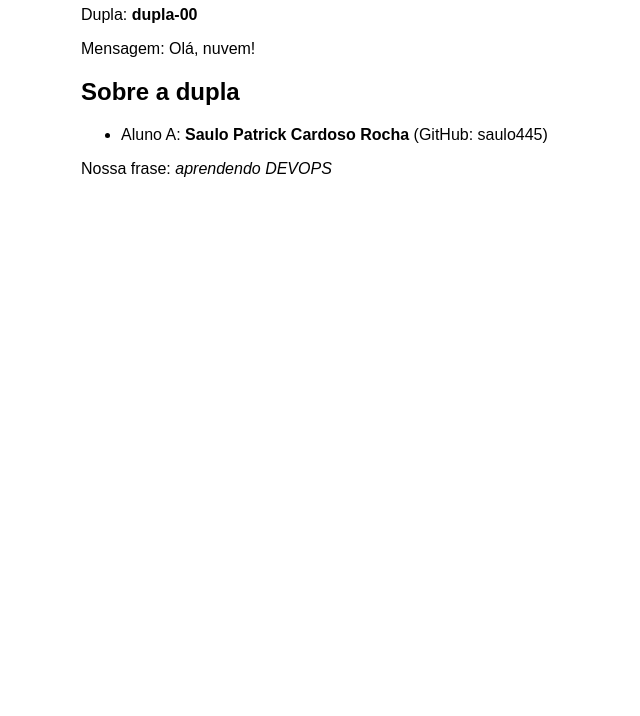
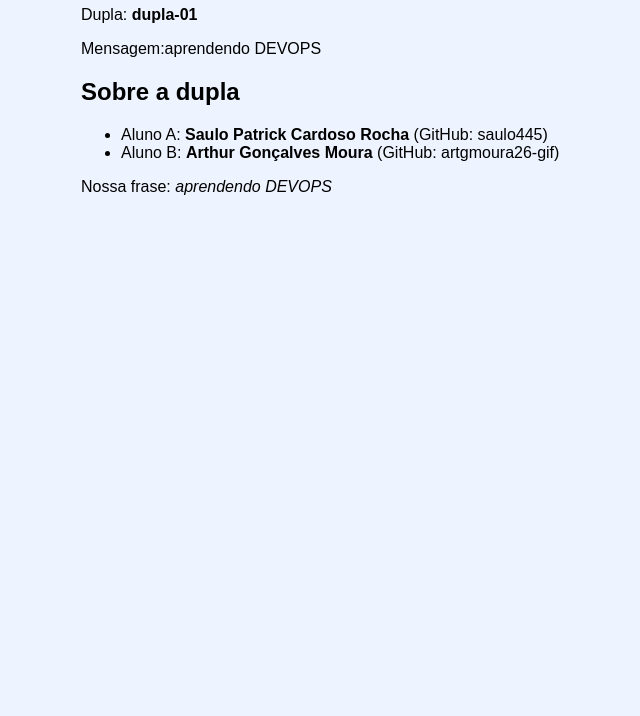
Before and after one commit to saulo445/projeto-devops-dupla-01, a plain HTML site: page site/index.html in a window 1280 px wide. Shown: the part 84-800 px from the top of the page, without its empty margins (239-879 px from the left). Drawn offline with Linux system fonts and the light colour scheme.

Commit message:
Aplica a variação da dupla

```diff
--- a/site/index.html
+++ b/site/index.html
@@ -6,17 +6,18 @@
  <title>Projeto DevOps</title>
  <style>
  body { font-family: sans-serif; max-width: 40rem; margin: 2rem auto; background:
-#ffffff; }
+#eef4ff; }
  h1 { color: teal; }
  </style>
 </head>
 <body>
  <h1>Projeto DevOps</h1>
- <p>Dupla: <strong>dupla-00</strong></p>
- <p>Mensagem: Olá, nuvem!</p>
+ <p>Dupla: <strong>dupla-01</strong></p>
+ <p>Mensagem:aprendendo DEVOPS</p>
  <h2>Sobre a dupla</h2>
  <ul>
  <li>Aluno A: <strong>Saulo Patrick Cardoso Rocha</strong> (GitHub: saulo445)</li>
+ <li>Aluno B: <strong>Arthur Gonçalves Moura</strong> (GitHub: artgmoura26-gif)</li>
  </ul>
  <p>Nossa frase: <em>aprendendo DEVOPS</em></p>
 </body>
```
